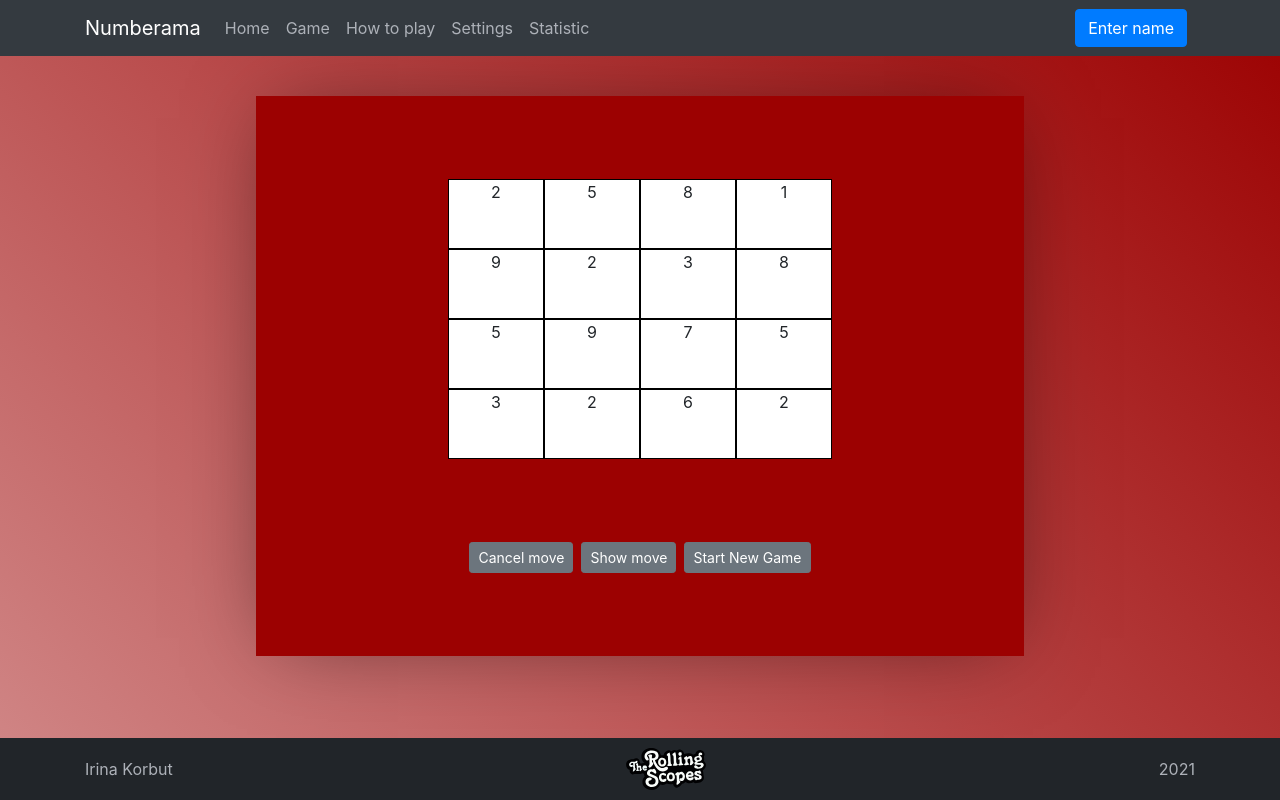
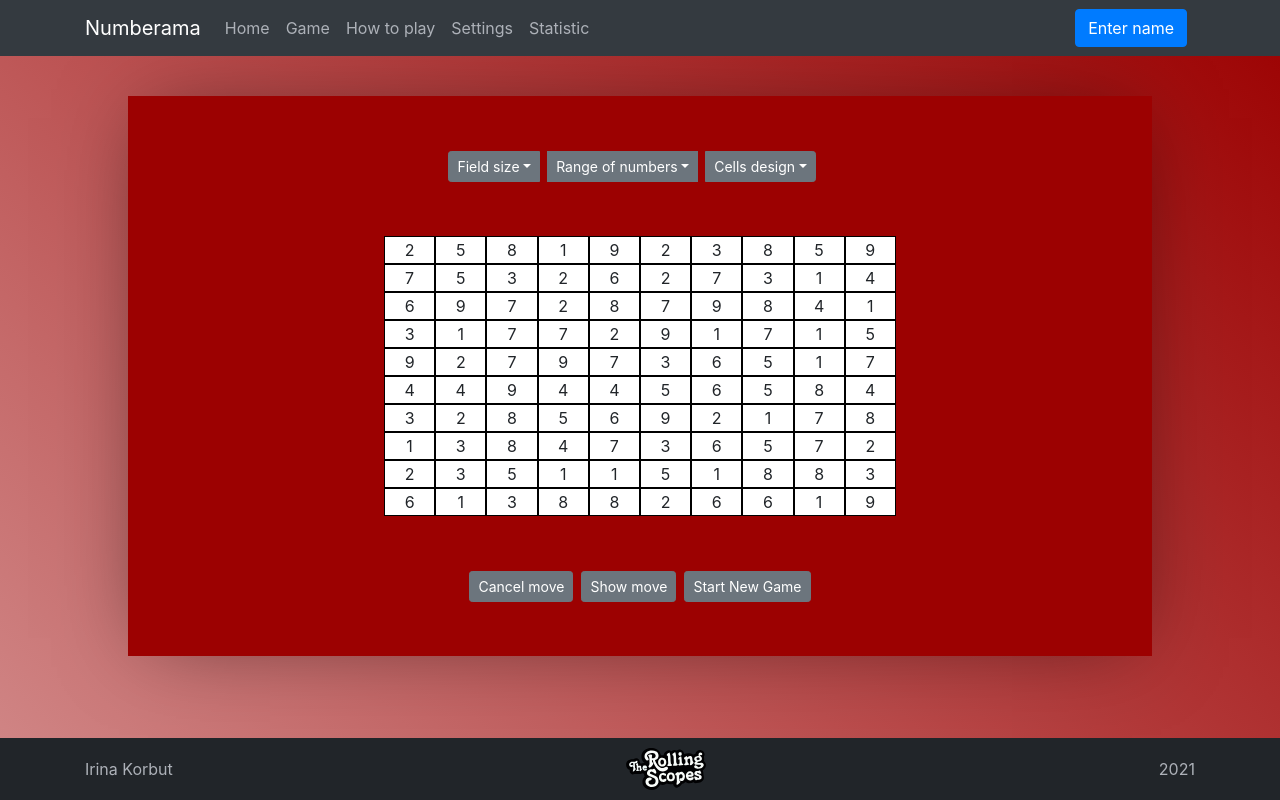
Before and after one commit to IrinaKorbut/react-game, a React (Create React App) app in the folder my-app/: page /game in a window 1280 px wide. Built offline with nearby package versions, Linux system fonts and the light colour scheme.

Commit message:
feat: add buttom for game settings

```diff
--- a/my-app/src/Components/Game/Game.module.scss
+++ b/my-app/src/Components/Game/Game.module.scss
@@ -9,7 +9,7 @@
     height: 70vh;
     background: rgb(156, 1, 1);
     box-shadow: 0px 2px 80px -20px rgba(0, 0, 0, 0.5);
-    width: 60%;
+    width: 80%;
     margin: 0 auto;
     text-align: center;
     display: flex;
@@ -27,8 +27,9 @@
 }
 
 .cell {
-    width: 25%;
-    height: 25%;
+    display: flex;
+    justify-content: center;
+    align-items: center;
     background-color: white;
     border: 0.5px solid black;
 }
--- a/my-app/src/Components/Game/GameCell.jsx
+++ b/my-app/src/Components/Game/GameCell.jsx
@@ -4,18 +4,28 @@ import { clickHandlerCellActionCreator } from '../../redux/gameReducer';
 
 
 export const GameCell = (props) => {
+    // debugger;
     let clickHandlerCell = (event) => {
         let currentEvent = event;
         props.dispatch(clickHandlerCellActionCreator(currentEvent))
     }
-    // debugger;
+
+    const gameSize = props.state.size;
+    const cellSizeStyle = 100 / gameSize;
+
+    const cellStyle = {
+        width: `${cellSizeStyle}%`,
+        height: `${cellSizeStyle}%`,
+    };
+
     let isActiveClass = props.activeClass ? game.active : '';
     let isDisableClass = props.disableClass ? game.disable : '';
     let isHelpClass = props.helpClass ? game.help : '';
-// debugger;
+
     return (
         <div
             className={`${game.cell} ${isActiveClass} ${isDisableClass} ${isHelpClass}`}
+            style={ cellStyle }
             onClick={ clickHandlerCell }
             data={ props.data }>
                 { props.value }
--- a/my-app/src/Components/Game/GameContainer.jsx
+++ b/my-app/src/Components/Game/GameContainer.jsx
@@ -1,15 +1,17 @@
 import { GameField } from './GameField';
-import { GameButtonGroup } from './buttons/GameButtonGroup';
+import { GameButtonGroupFooter } from './buttons/GameButtonGroupFooter';
+import { GameButtonGroupHeader } from './buttons/GameButtonGroupHeader';
 
 import game from './Game.module.scss';
 
 export const GameContainer = (props) => {
-
+// debugger
     return (
         <div className={game.wrapper}>
             <div className={game.main}>
-                    <GameField cellsData={ props.state.cellsData } dispatch={ props.dispatch } />
-                    <GameButtonGroup dispatch={ props.dispatch }/>
+                    <GameButtonGroupHeader dispatch={ props.dispatch }/>
+                    <GameField state={ props.state } dispatch={ props.dispatch } />
+                    <GameButtonGroupFooter dispatch={ props.dispatch }/>
             </div>
         </div>
     )
--- a/my-app/src/Components/Game/GameField.jsx
+++ b/my-app/src/Components/Game/GameField.jsx
@@ -2,8 +2,9 @@ import { GameCell } from './GameCell';
 import game from './Game.module.scss';
 
 export const GameField = (props) => {
-    const cellElements = props.cellsData.map(array => (
+    const cellElements = props.state.cellsData.map(array => (
         array.map( cell => <GameCell
+            state={ props.state }
             value={cell.value}
             data={cell.data}
             activeClass={cell.activeClass}
--- a/my-app/src/Components/Game/buttons/GameButtonGroup.jsx
+++ b/my-app/src/Components/Game/buttons/GameButtonGroupFooter.jsx
@@ -2,7 +2,7 @@ import { ButtonToolbar, ButtonGroup, Button } from 'react-bootstrap';
 import { clickCancelMoveActionCreator, clickShowMoveActionCreator } from '../../../redux/gameReducer';
 
 
-export const GameButtonGroup = (props) => {
+export const GameButtonGroupFooter = (props) => {
 
     let clickCancelMove = () => {
         props.dispatch(clickCancelMoveActionCreator())
--- /dev/null
+++ b/my-app/src/Components/Game/buttons/GameButtonGroupHeader.jsx
@@ -0,0 +1,41 @@
+import { ButtonToolbar, ButtonGroup, DropdownButton, Dropdown } from 'react-bootstrap';
+import { clickCancelMoveActionCreator, clickShowMoveActionCreator } from '../../../redux/gameReducer';
+
+
+export const GameButtonGroupHeader = (props) => {
+
+    let clickCancelMove = () => {
+        props.dispatch(clickCancelMoveActionCreator())
+    }
+
+    let clickShowMove = () => {
+        props.dispatch(clickShowMoveActionCreator())
+    }
+
+    return (
+        <ButtonToolbar aria-label="Toolbar with button groups">
+            <ButtonGroup className="mr-2" size="sm" aria-label="First group">
+                <DropdownButton variant="secondary" className="mr-2" size="sm" as={ButtonGroup} title="Field size" id="bg-nested-dropdown">
+                    <Dropdown.Item eventKey="1">6x6</Dropdown.Item>
+                    <Dropdown.Item eventKey="2">8x8</Dropdown.Item>
+                    <Dropdown.Item eventKey="3">10x10</Dropdown.Item>
+                </DropdownButton>
+
+                <DropdownButton variant="secondary" className="mr-2" size="sm" as={ButtonGroup} title="Range of numbers" id="bg-nested-dropdown">
+                    <Dropdown.Item eventKey="1">1-3</Dropdown.Item>
+                    <Dropdown.Item eventKey="2">1-4</Dropdown.Item>
+                    <Dropdown.Item eventKey="3">1-5</Dropdown.Item>
+                    <Dropdown.Item eventKey="4">1-6</Dropdown.Item>
+                    <Dropdown.Item eventKey="5">1-7</Dropdown.Item>
+                    <Dropdown.Item eventKey="6">1-8</Dropdown.Item>
+                    <Dropdown.Item eventKey="7">1-9</Dropdown.Item>
+                </DropdownButton>
+
+                <DropdownButton variant="secondary" className="mr-2" size="sm" as={ButtonGroup} title="Cells design" id="bg-nested-dropdown">
+                    <Dropdown.Item eventKey="1">Circle</Dropdown.Item>
+                    <Dropdown.Item eventKey="2">Square</Dropdown.Item>
+                </DropdownButton>
+            </ButtonGroup>
+        </ButtonToolbar>
+    )
+}
--- a/my-app/src/redux/gameReducer.js
+++ b/my-app/src/redux/gameReducer.js
@@ -20,7 +20,7 @@ export let initialState = {
     doneMoves: [],
 }
 
-setGameSize(4);
+setGameSize(10);
 generateCellsData();
 
 export const gameReducer = (state = initialState, action) => {
```
